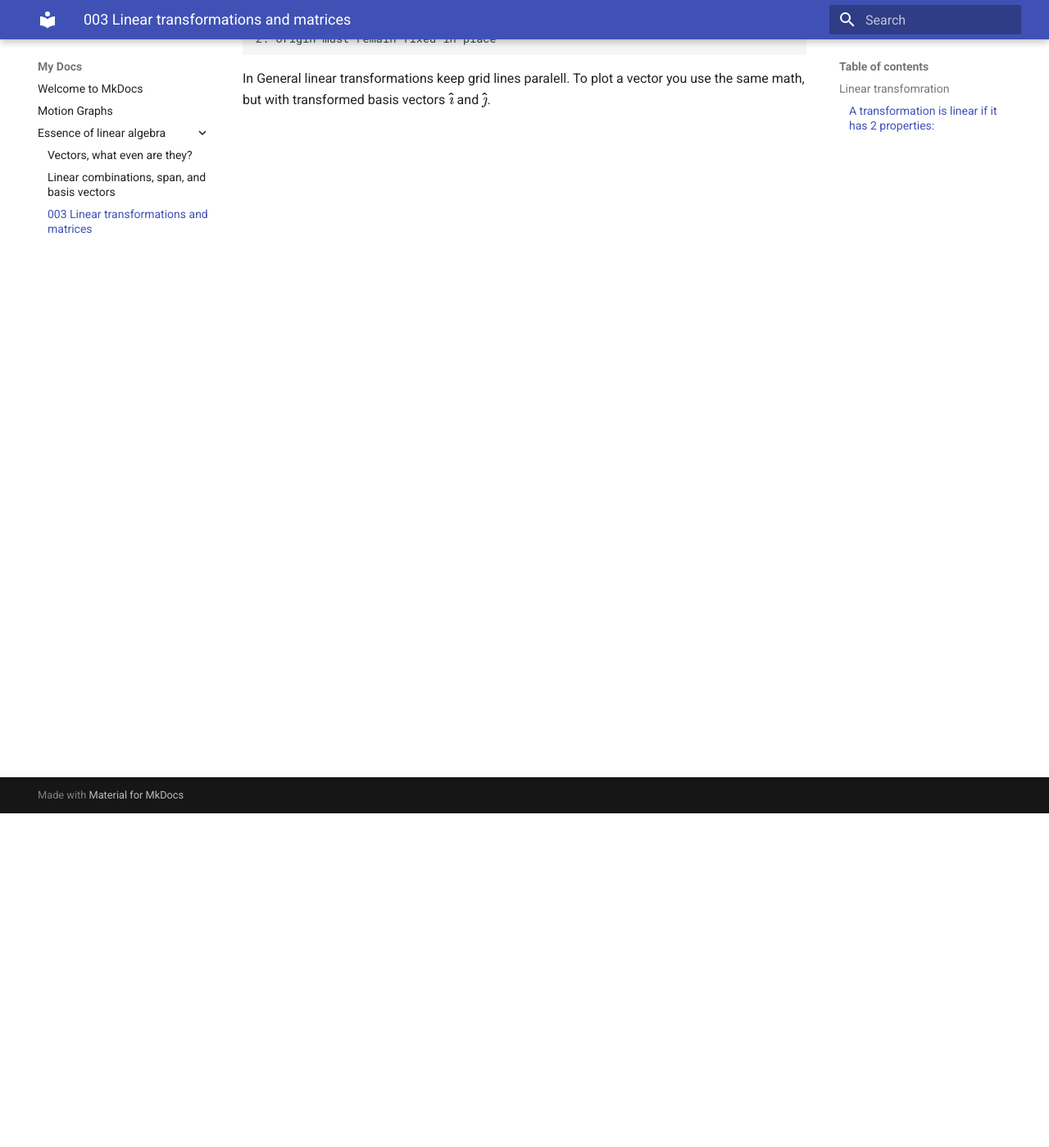
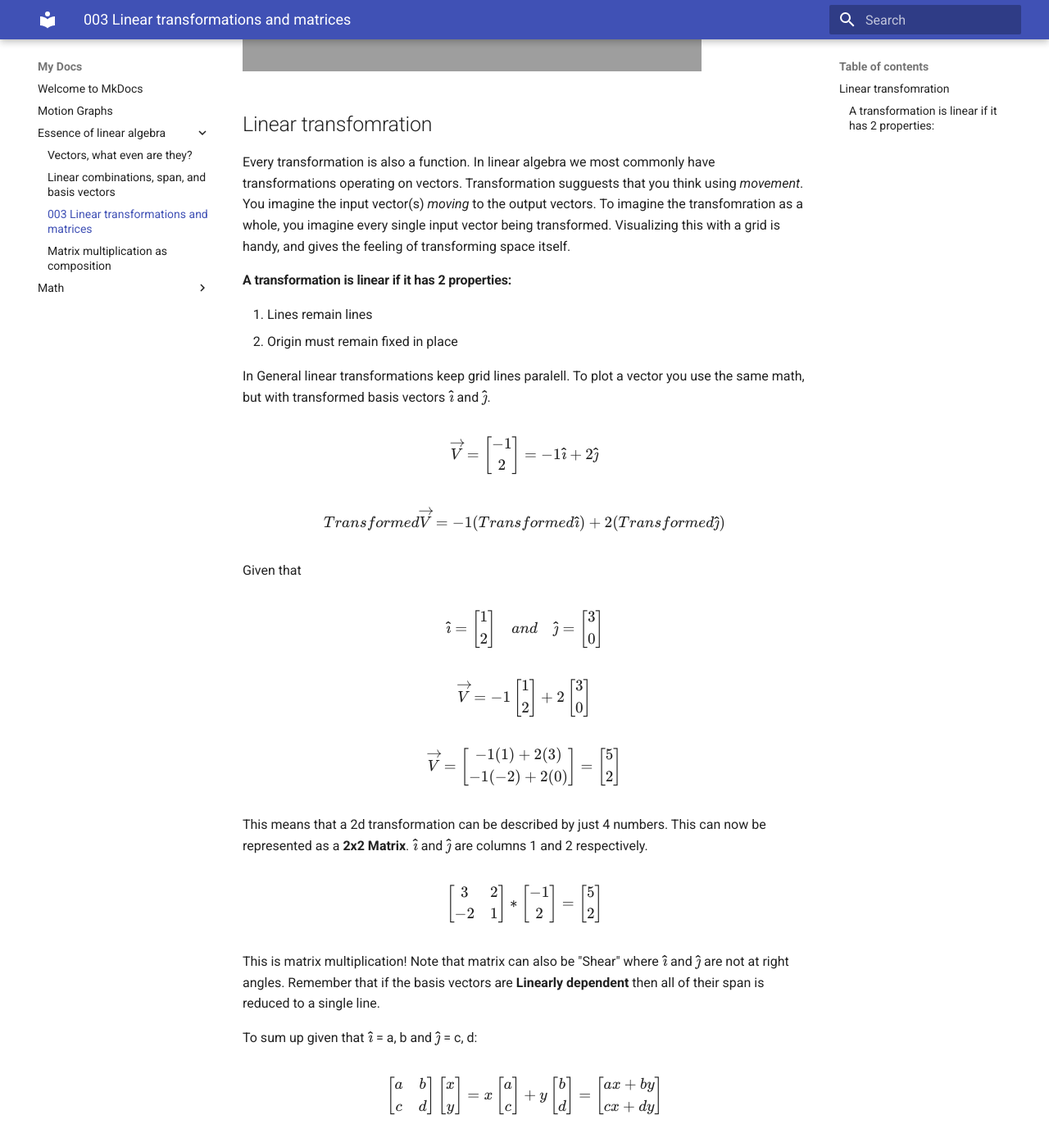
Before and after one commit to daredyoshi/notes.github.io, an MkDocs documentation site: the page built from docs/Essence_of_linear_algebra/003_Linear_transformations_and_matrices.md, in a window 1280 px wide and 1400 px high, scrolled down 408 px. Shown: the whole window at 82% size. Built offline with MkDocs 1.6.1 and Material for MkDocs 9.7.7, drawn with Linux system fonts in a browser that asks for light colours; grey boxes are pictures that could not be loaded.

Commit message:
Took notes on matrices and started general math collection

```diff
--- a/docs/Essence_of_linear_algebra/003_Linear_transformations_and_matrices.md
+++ b/docs/Essence_of_linear_algebra/003_Linear_transformations_and_matrices.md
@@ -1,9 +1,115 @@
+<iframe width="560" height="315" src="https://www.youtube.com/embed/kYB8IZa5AuE" frameborder="0" allow="accelerometer; autoplay; clipboard-write; encrypted-media; gyroscope; picture-in-picture" allowfullscreen></iframe>
+
 ##Linear transfomration
 Every transformation is also a function. In linear algebra we most commonly have transformations operating on vectors. Transformation sugguests that you think using *movement*. You imagine the input vector(s) *moving* to the output vectors. To imagine the transfomration as a whole, you imagine every single input vector being transformed. Visualizing this with a grid is handy, and gives the feeling of transforming space itself.
 
 #### A transformation is linear if it has 2 properties:
-    1. Lines remain lines
-    2. Origin must remain fixed in place
+
+1. Lines remain lines
+2. Origin must remain fixed in place
 
 In General linear transformations keep grid lines paralell.
 To plot a vector you use the same math, but with transformed basis vectors ${\mathbf{\hat{\imath}}}$ and ${\mathbf{\hat{\jmath}}}$.
+
+$$
+{\overrightarrow{V}}
+=
+\begin{bmatrix}
+    -1 \\ 2
+\end{bmatrix}
+=
+-1 {\mathbf{\hat{\imath}}}+ 2 {\mathbf{\hat{\jmath}}}
+$$
+
+$$
+Transformed
+{\overrightarrow{V}}
+= -1(Transformed  {\mathbf{\hat{\imath}}}) + 2(Transformed  {\mathbf{\hat{\jmath}}})
+$$
+
+Given that
+
+$$
+{\mathbf{\hat{\imath}}} = \begin{bmatrix}
+    1 \\
+    2
+\end{bmatrix}\quad and \quad {\mathbf{\hat{\jmath}}} =
+\begin{bmatrix}
+    3 \\
+    0
+\end{bmatrix}
+$$
+
+$$
+\overrightarrow{V}= -1
+\begin{bmatrix}
+    1 \\ 2
+\end{bmatrix}
++ 2
+\begin{bmatrix}
+    3 \\ 0
+\end{bmatrix}
+$$
+
+
+$$
+\overrightarrow{V} =
+\begin{bmatrix}
+    -1(1) + 2(3) \\
+    -1(-2) + 2(0)
+\end{bmatrix}=
+\begin{bmatrix}
+    5 \\
+    2
+\end{bmatrix}
+$$
+
+This means that a 2d transformation can be described by just 4 numbers. This can now be represented as a **2x2 Matrix**. ${\mathbf{\hat{\imath}}}$ and ${\mathbf{\hat{\jmath}}}$ are columns 1 and 2 respectively.
+
+
+$$
+\begin{bmatrix}
+    3 & 2 \\
+    -2 & 1
+\end{bmatrix}
+*
+\begin{bmatrix}
+    -1 \\
+    2
+\end{bmatrix}
+=
+\begin{bmatrix}
+    5 \\
+    2
+\end{bmatrix}
+$$
+
+This is matrix multiplication! Note that matrix can also be "Shear" where ${\mathbf{\hat{\imath}}}$ and ${\mathbf{\hat{\jmath}}}$ are not at right angles. Remember that if the basis vectors are **Linearly dependent** then all of their span is reduced to a single line.
+
+To sum up given that ${\mathbf{\hat{\imath}}}$ = a, b and ${\mathbf{\hat{\jmath}}}$ = c, d:
+
+$$
+\begin{bmatrix}
+    a & b \\
+    c & d
+\end{bmatrix}
+\begin{bmatrix}
+    x \\
+    y
+\end{bmatrix}
+= x
+\begin{bmatrix}
+    a \\
+    c
+\end{bmatrix}
++y
+\begin{bmatrix}
+    b \\
+    d
+\end{bmatrix}
+=
+\begin{bmatrix}
+    ax+by \\
+    cx+dy
+\end{bmatrix}
+$$
```
Also changed, not shown: docs/Essence_of_linear_algebra/001_Vectors_what_even_are_they.md (+2 -0 lines), docs/Essence_of_linear_algebra/002_Linear_combinations_span_and_basis_vectors.md (+2 -0 lines), docs/Essence_of_linear_algebra/004_Matrix_multiplication_as_composition.md (added, +195 -0 lines), docs/math/matrix.md (added, +4 -0 lines), docs/math/vector.md (added, +8 -0 lines).
